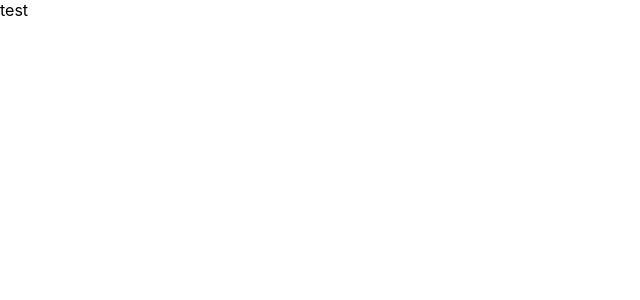
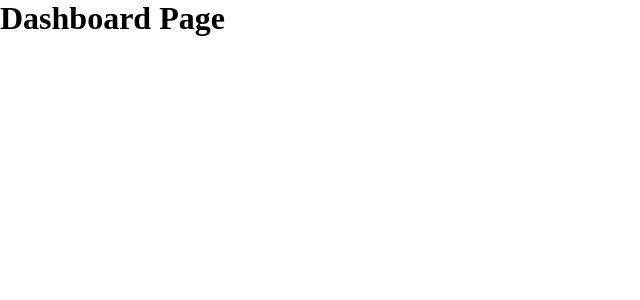
Before and after one commit to jucora/musician-tracking-app, a React (Create React App) app: page /dashboard in a window 1280 px wide. Shown: the top 300 px of the page, without its empty margins (0-640 px from the left). Built offline with nearby package versions, Linux system fonts and the light colour scheme.

Commit message:
Add react-router-dom and basic routes to Home page and Dashboard page

```diff
--- a/package.json
+++ b/package.json
@@ -10,6 +10,7 @@
     "prop-types": "^15.7.2",
     "react": "^16.13.1",
     "react-dom": "^16.13.1",
+    "react-router-dom": "^5.2.0",
     "react-scripts": "3.4.3"
   },
   "scripts": {
--- a/src/components/App.js
+++ b/src/components/App.js
@@ -1,7 +1,21 @@
 import React from 'react';
+import { BrowserRouter, Route, Switch } from 'react-router-dom';
+import Home from './Home';
+import Dashboard from './Dashboard';
 
-function App() {
-  return <div className="App">test</div>;
+class App extends React.Component {
+  render() {
+    return (
+      <div className="App">
+        <BrowserRouter>
+          <Switch>
+            <Route exact path="/" component={Home} />
+            <Route exact path="/dashboard" component={Dashboard} />
+          </Switch>
+        </BrowserRouter>
+      </div>
+    );
+  }
 }
 
 export default App;
--- /dev/null
+++ b/src/components/Dashboard.js
@@ -0,0 +1,11 @@
+import React from 'react';
+
+export default class Dashboard extends React.Component {
+  render() {
+    return (
+      <div>
+        <h1>Dashboard Page</h1>
+      </div>
+    );
+  }
+}
--- /dev/null
+++ b/src/components/Home.js
@@ -0,0 +1,11 @@
+import React from 'react';
+
+export default class Home extends React.Component {
+  render() {
+    return (
+      <div>
+        <h1>Home Page</h1>
+      </div>
+    );
+  }
+}
--- a/src/index.css
+++ /dev/null
@@ -1,13 +0,0 @@
-body {
-  margin: 0;
-  font-family: -apple-system, BlinkMacSystemFont, 'Segoe UI', 'Roboto', 'Oxygen',
-    'Ubuntu', 'Cantarell', 'Fira Sans', 'Droid Sans', 'Helvetica Neue',
-    sans-serif;
-  -webkit-font-smoothing: antialiased;
-  -moz-osx-font-smoothing: grayscale;
-}
-
-code {
-  font-family: source-code-pro, Menlo, Monaco, Consolas, 'Courier New',
-    monospace;
-}
--- a/src/index.js
+++ b/src/index.js
@@ -1,6 +1,6 @@
 import React from 'react';
 import ReactDOM from 'react-dom';
-import './index.css';
+import './style/index.scss';
 import App from './components/App';
 
 ReactDOM.render(
--- /dev/null
+++ b/src/style/index.scss
@@ -0,0 +1,5 @@
+* {
+  margin: 0;
+  padding: 0;
+  list-style: none;
+}
```
Also changed, not shown: 1 other file (tests, documents, lock files or other folders).
